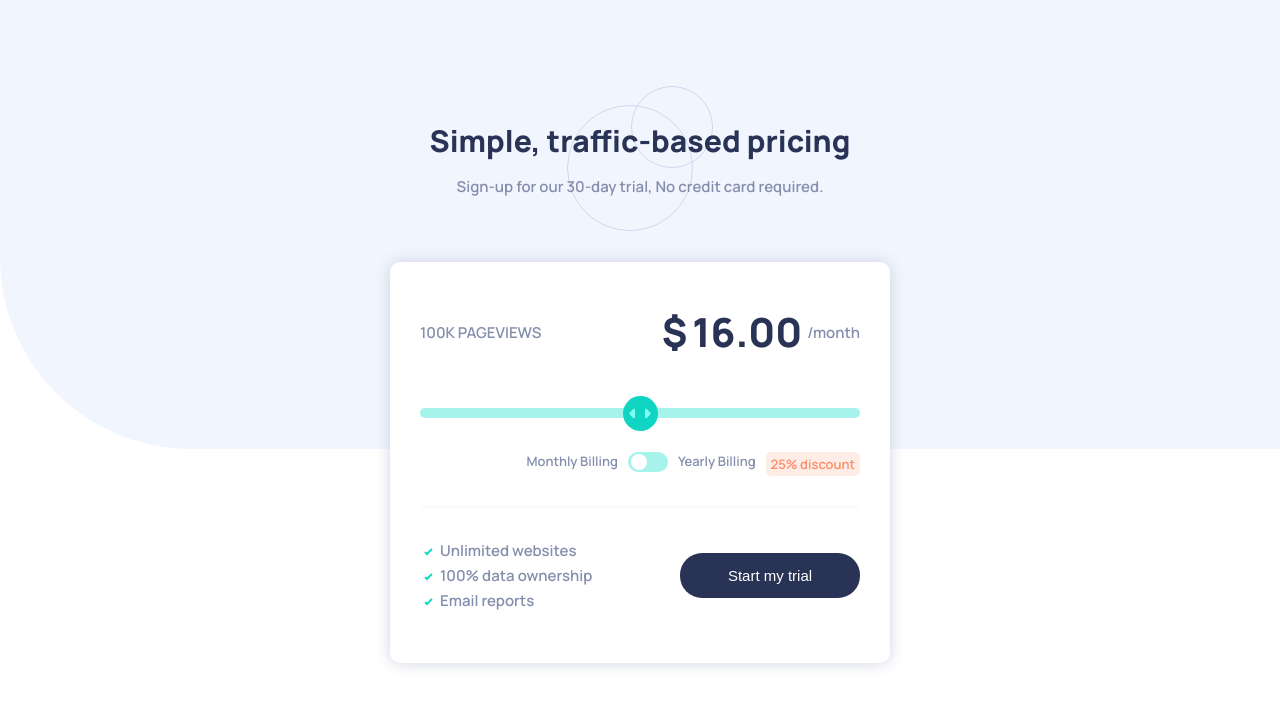
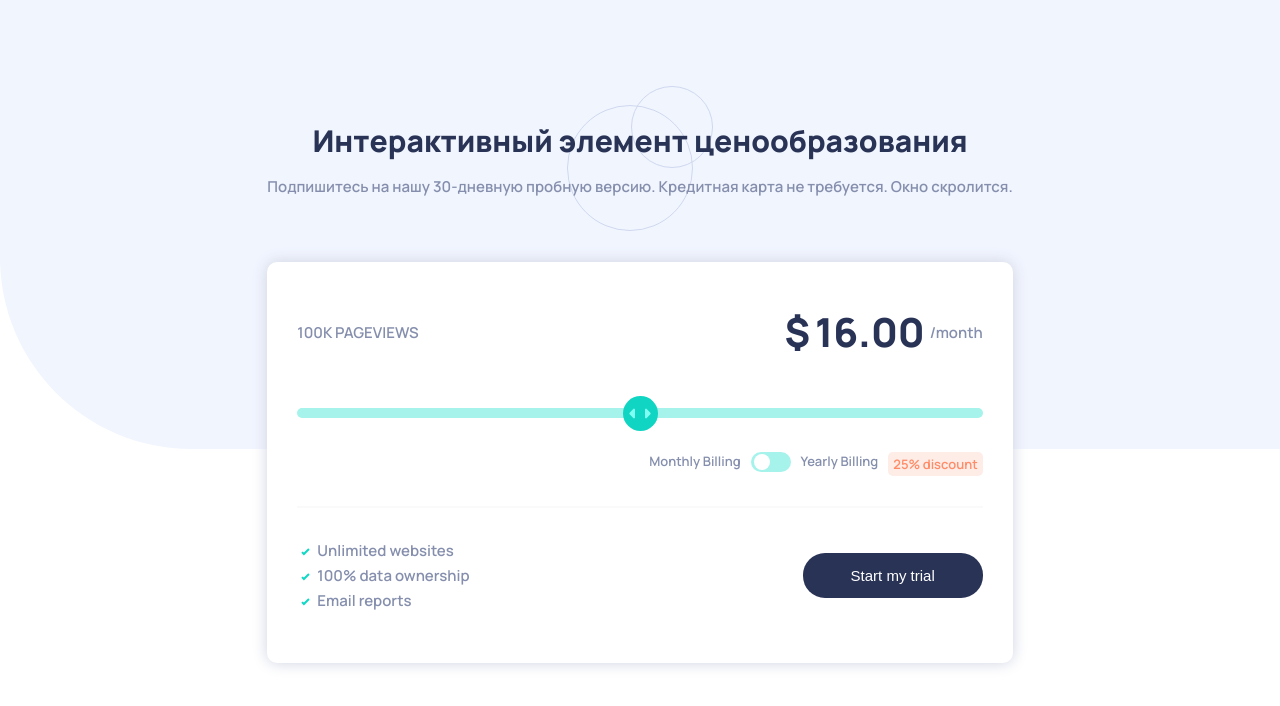
Before and after one commit to valekutce/interactive-pricing-element, a plain HTML site: page index.html in a window 1280 px wide. Drawn offline with Linux system fonts and the light colour scheme.

Commit message:
Update index.html

```diff
--- a/index.html
+++ b/index.html
@@ -5,7 +5,7 @@
   <meta name="viewport" content="width=device-width, initial-scale=1.0"> <!-- displays site properly based on user's device -->
 
   <link rel="icon" type="image/png" sizes="32x32" href="/images/favicon-32x32.png">
-  <title>Frontend Mentor | Interactive pricing component</title>
+  <title>Interactive pricing component</title>
   <link rel="preconnect" href="https://fonts.gstatic.com">
   <link href="https://fonts.googleapis.com/css2?family=Manrope:wght@600;800&display=swap" rel="stylesheet">
   <link rel="stylesheet" href="style.css">
@@ -18,8 +18,8 @@
   <body>
     <main class="container">
       <header>
-        <h1>Simple, traffic-based pricing</h1>
-        <p>Sign-up for our 30-day trial, No credit card required.</p>
+        <h1>Интерактивный элемент ценообразования</h1>
+        <p>Подпишитесь на нашу 30-дневную пробную версию. Кредитная карта не требуется. Окно скролится.</p>
       </header>
       <aside>
         <!-- price bar monthly or yearly price -->
```
